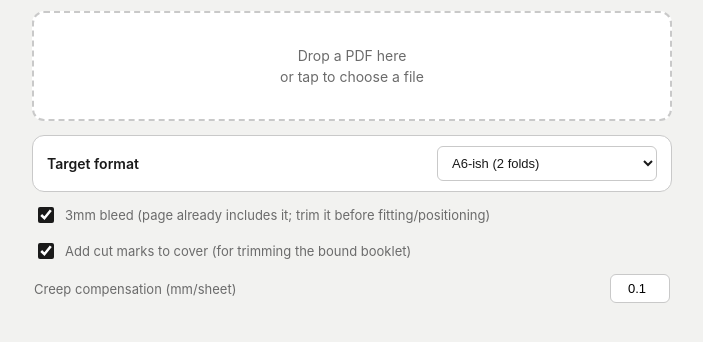
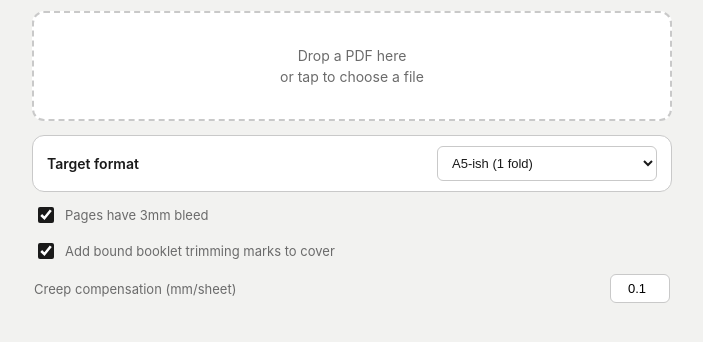
Before and after one commit to afknapping/impose, a plain HTML site: page index.html in a window 1280 px wide. Shown: the part 122-464 px from the top of the page, without its empty margins (288-991 px from the left). Drawn offline with Linux system fonts and the light colour scheme.

Commit message:
Default to A5-ish and clarify bleed/trim-mark labels
Co-Authored-By: Claude Sonnet 5 <noreply@anthropic.com>

```diff
--- a/index.html
+++ b/index.html
@@ -48,19 +48,19 @@
     <label id="format-select-row">
       <span>Target format</span>
       <select id="format-select">
-        <option value="a6" selected>A6-ish (2 folds)</option>
-        <option value="a5">A5-ish (1 fold)</option>
+        <option value="a6">A6-ish (2 folds)</option>
+        <option value="a5" selected>A5-ish (1 fold)</option>
       </select>
     </label>
 
     <label id="bleed-row">
       <input type="checkbox" id="setting-bleed" checked autocomplete="off" />
-      3mm bleed (page already includes it; trim it before fitting/positioning)
+      Pages have 3mm bleed
     </label>
 
     <label id="cutmarks-row">
       <input type="checkbox" id="setting-cutmarks" checked autocomplete="off" />
-      Add cut marks to cover (for trimming the bound booklet)
+      Add bound booklet trimming marks to cover
     </label>
 
     <label id="creep-row">
```
